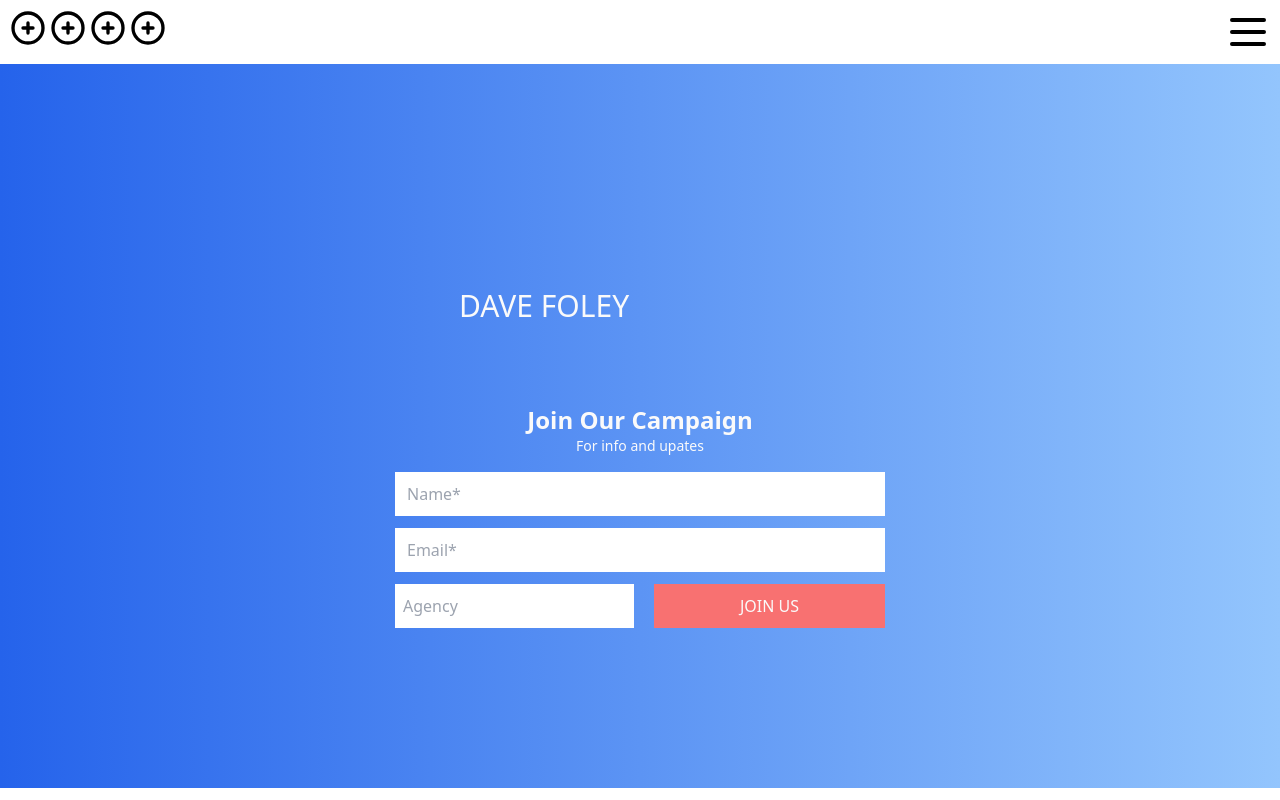
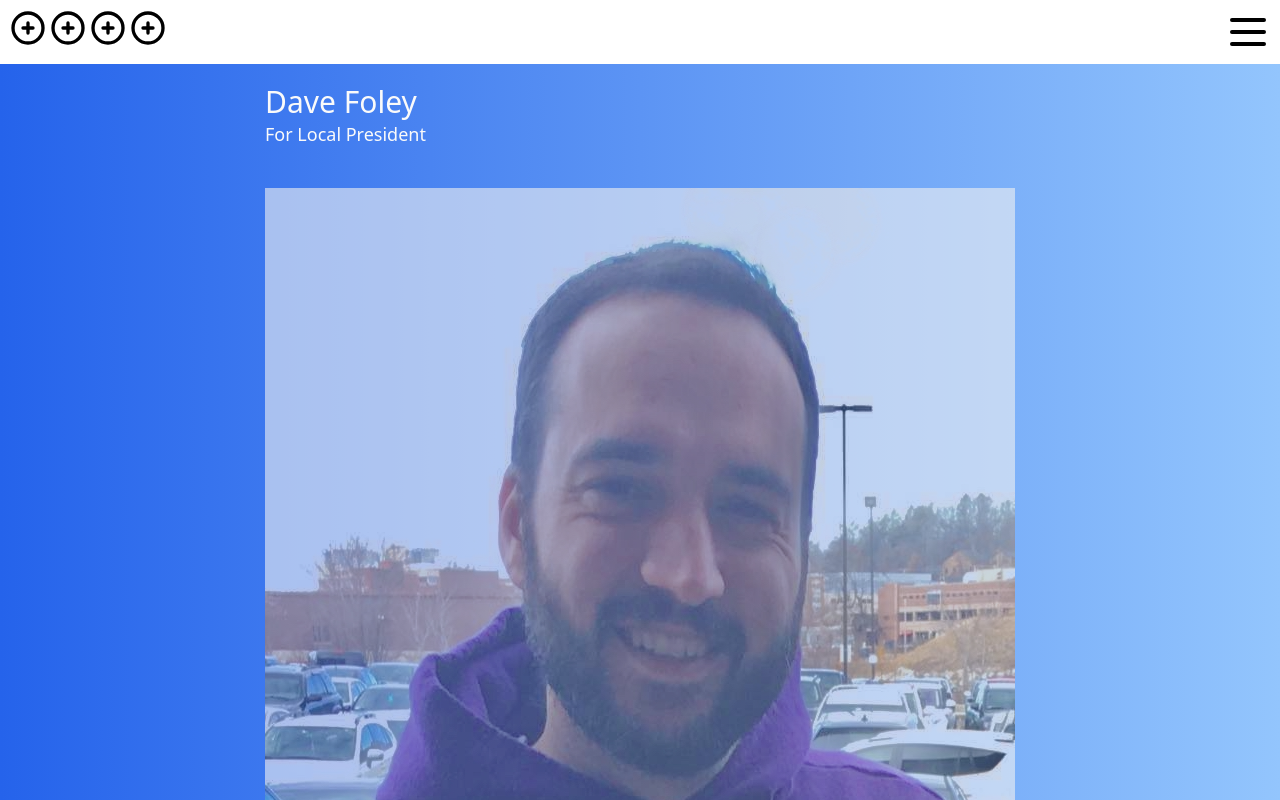
Before and after one commit to rstott87/Foley_Campaign, a React (Vite) app: page / in a window 1280 px wide. Shown: the top 800 px of the page. Built offline with nearby package versions, Linux system fonts and the light colour scheme.

Commit message:
add main image/ add title text to containter

```diff
--- a/src/components/MainSetion.jsx
+++ b/src/components/MainSetion.jsx
@@ -25,8 +25,14 @@ function MainSection() {
 
     return (
         <div className="main-section flex justify-center bg-gradient-to-r from-blue-600 to-blue-300">
-            <div className="my-36 text-bold text-neutral-50">
-                <div className="text-3xl m-20">DAVE FOLEY</div>
+            <div className="text-bold text-neutral-50">
+            <div className="p-5">
+                <p className="text-3xl" >Dave Foley</p>
+                <p className="text-lg"> For Local President</p>
+            </div>
+                <div className="backdrop-invert-40 p-5 ">
+                    <img className= "opacity-60"src="./src/images/Dave_headshot.jpeg"></img>
+                </div>
                 <p className="text-center font-bold text-2xl">Join Our Campaign</p>
                 <p className="text-center text-sm">For info and upates</p>
                 <EmailForm getEmail={userEmail} />
```
